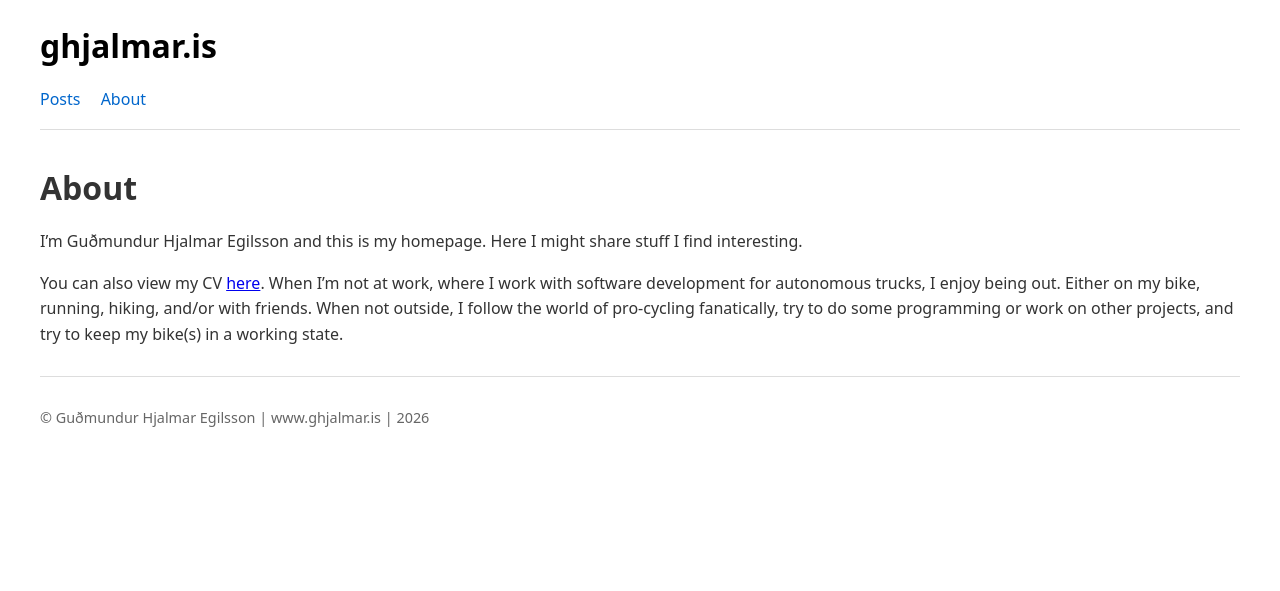
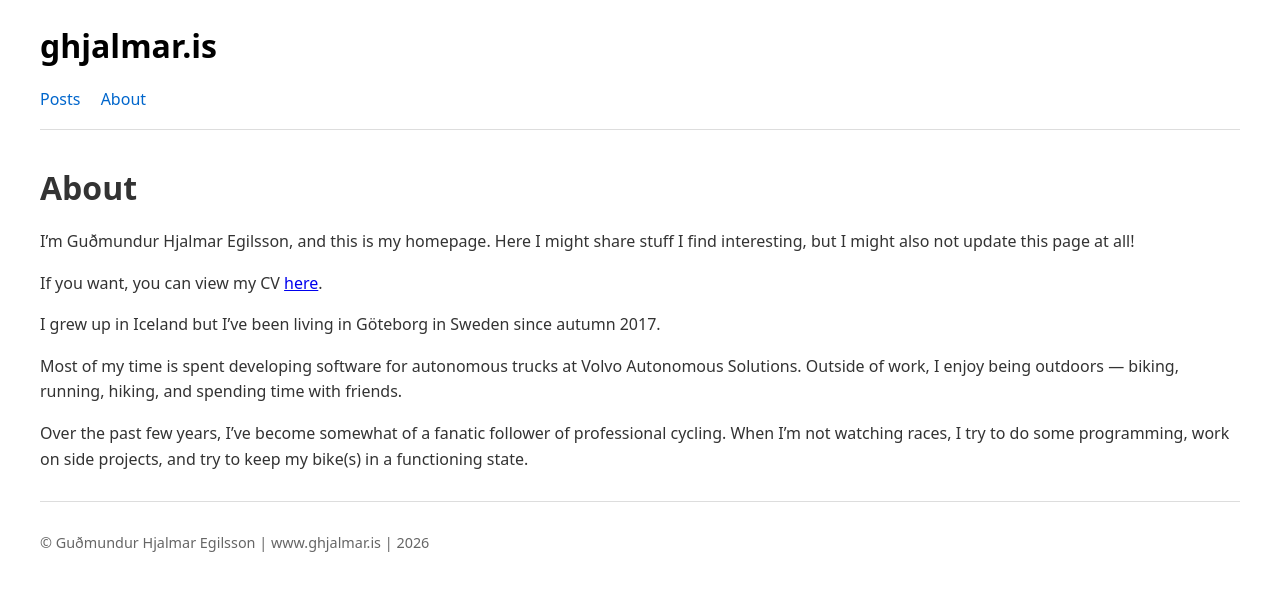
Before and after one commit to ghjalmar/ghjalmar.github.io, a Jekyll site: the page built from about.md, in a window 1280 px wide. Shown: the top 591 px of the page. Built offline with Jekyll 4.4.1, drawn with Linux system fonts in a browser that asks for light colours.

Commit message:
Update about section

```diff
--- a/about.md
+++ b/about.md
@@ -6,6 +6,12 @@ permalink: /about
 
 # About
 
-I'm Guðmundur Hjalmar Egilsson and this is my homepage. Here I might share stuff I find interesting.
+I'm Guðmundur Hjalmar Egilsson, and this is my homepage. Here I might share stuff I find interesting, but I might also not update this page at all!
 
-You can also view my CV [here](/cv). When I'm not at work, where I work with software development for autonomous trucks, I enjoy being out. Either on my bike, running, hiking, and/or with friends. When not outside, I follow the world of pro-cycling fanatically, try to do some programming or work on other projects, and try to keep my bike(s) in a working state.
+If you want, you can view my CV [here](/cv).
+
+I grew up in Iceland but I've been living in Göteborg in Sweden since autumn 2017.
+
+Most of my time is spent developing software for autonomous trucks at Volvo Autonomous Solutions. Outside of work, I enjoy being outdoors — biking, running, hiking, and spending time with friends.
+
+Over the past few years, I’ve become somewhat of a fanatic follower of professional cycling. When I’m not watching races, I try to do some programming, work on side projects, and try to keep my bike(s) in a functioning state.
```
